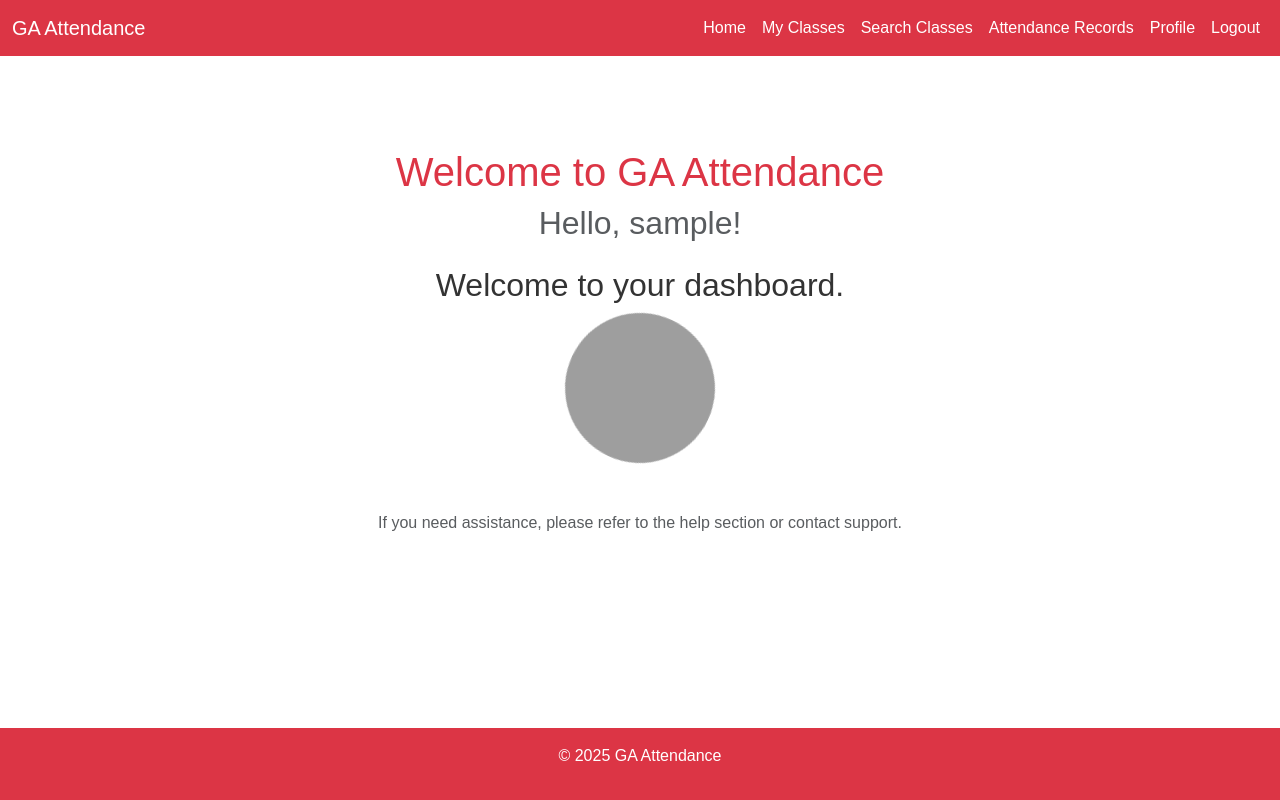
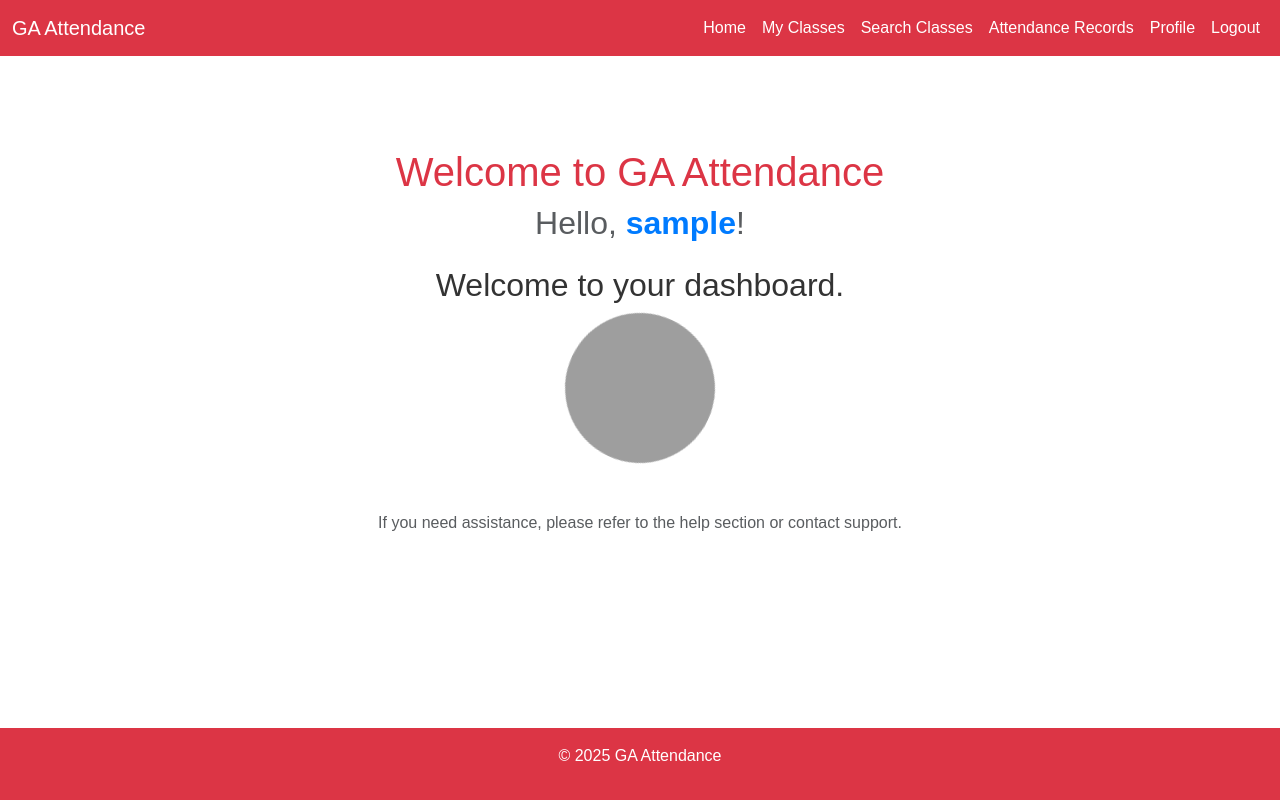
Before and after one commit to Sabretooth2438/GA_Attendance, a Django app: page / in a window 1280 px wide. Run offline with Django 5.2, Linux system fonts and the light colour scheme; the visitor is signed in with stand-in values (Sample User, id 1); grey boxes are pictures that could not be loaded.

Commit message:
Style username display and remove pending requests notification from navigation

```diff
--- a/main_app/static/css/style.css
+++ b/main_app/static/css/style.css
@@ -191,6 +191,12 @@ footer {
   text-decoration: underline;
 }
 
+/* Styling for the username */
+.username-color {
+  color: #007bff;
+  font-weight: bold;
+}
+
 /* Rotation Animation */
 @keyframes rotate {
   0% { transform: rotate(0deg); }
--- a/main_app/templates/home.html
+++ b/main_app/templates/home.html
@@ -9,7 +9,7 @@
     <h1 class="text-danger">Welcome to GA Attendance</h1>
 
     {% if user.is_authenticated %}
-      <h2 class="text-muted mb-4">Hello, {{ user.username }}!</h2>
+      <h2 class="text-muted mb-4">Hello, <span class="username-color">{{ user.username }}</span>!</h2>
       <h2>Welcome to your dashboard.</h2>
     {% else %}
       <p class="text-muted mb-4">Please log in to access your dashboard.</p>
--- a/main_app/templates/nav.html
+++ b/main_app/templates/nav.html
@@ -18,15 +18,6 @@
                         <li class="nav-item">
                             <a class="nav-link text-white" href="{% url 'manage_classes' %}">Manage Classes</a>
                         </li>
-                        {% with user.profile.pending_requests|length as pending_count %}
-                            {% if pending_count > 0 %}
-                                <li class="nav-item notification-indicator">
-                                    <a class="nav-link text-warning" href="{% url 'manage_join_requests' pk=some_class.pk %}">
-                                        Join Requests ({{ pending_count }})
-                                    </a>
-                                </li>
-                            {% endif %}
-                        {% endwith %}
                     {% endif %}
 
                     {% if user.profile and user.profile.role == 'Student' %}
```
